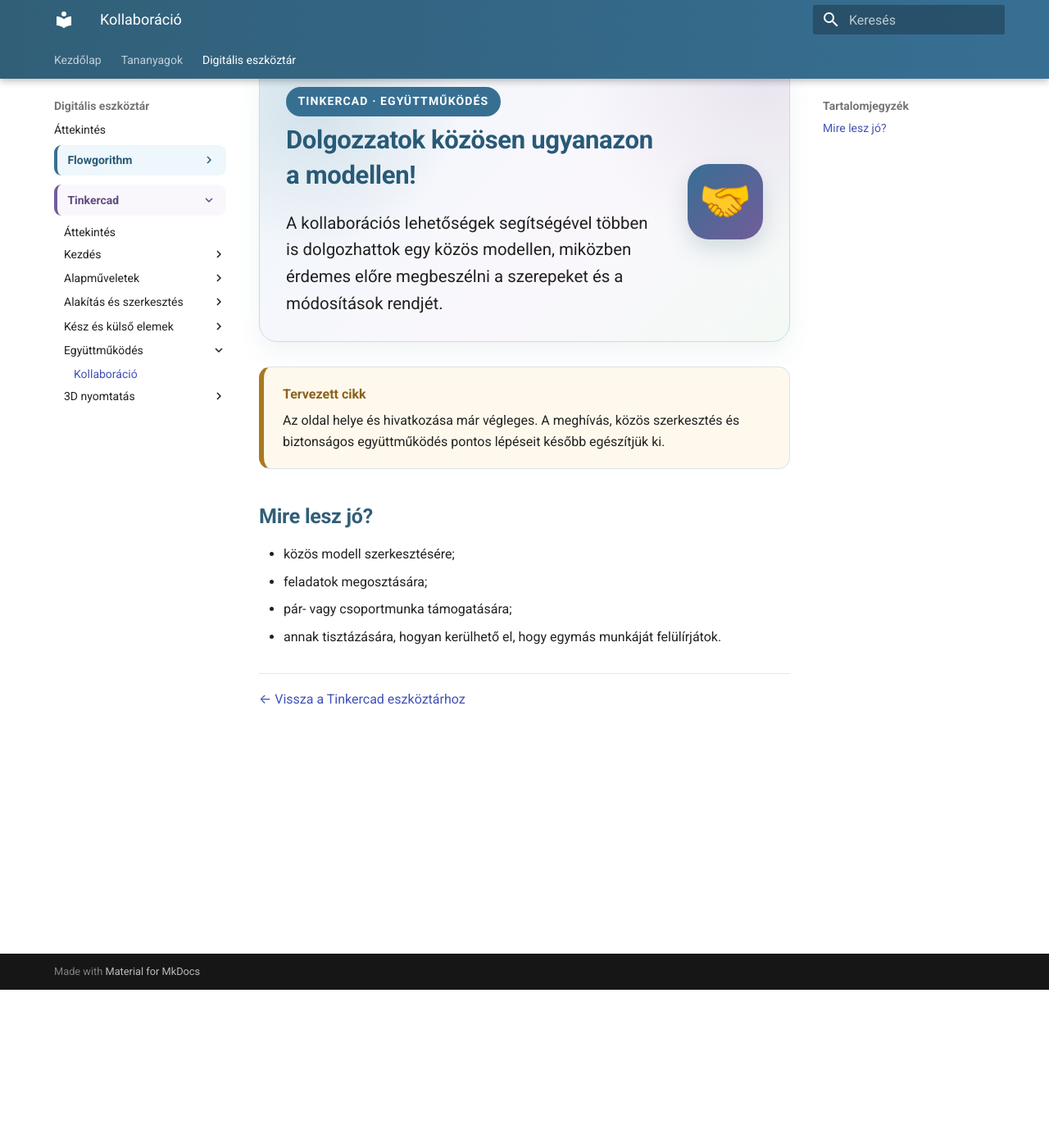
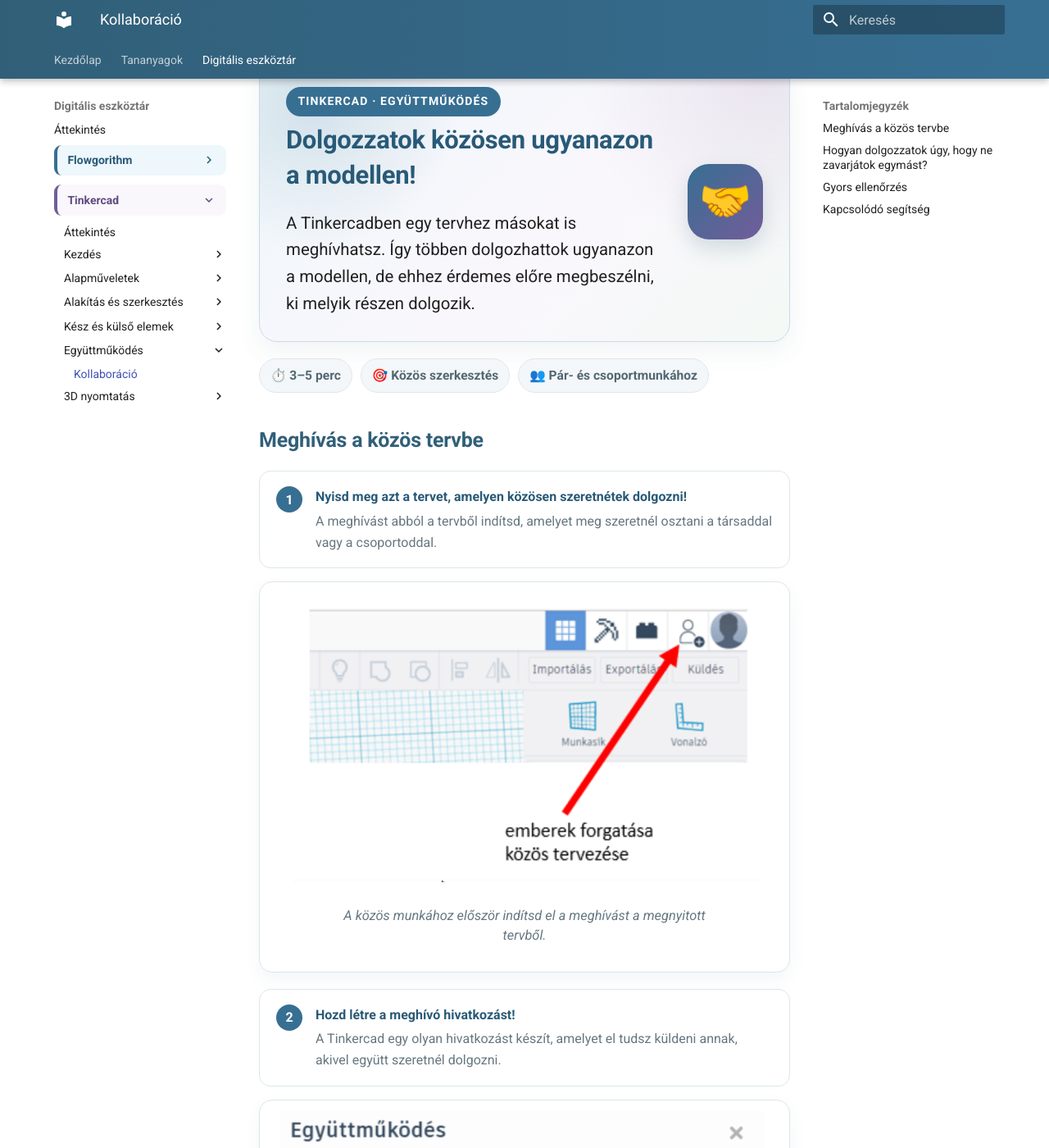
Before and after one commit to bsuszter/digitalis-eszkoztar, an MkDocs documentation site: the page built from docs/eszkoztar/tinkercad/kollaboracio.md, in a window 1280 px wide and 1400 px high, scrolled down 193 px. Shown: the whole window at 82% size. Built offline with MkDocs 1.6.1 and Material for MkDocs 9.7.7, drawn with Linux system fonts in a browser that asks for light colours; some of the changed text lies outside the part shown.

Commit message:
Kollaboráció lecke kidolgozása képekkel

```diff
--- a/docs/eszkoztar/tinkercad/kollaboracio.md
+++ b/docs/eszkoztar/tinkercad/kollaboracio.md
@@ -4,21 +4,103 @@
   <div>
     <span class="article-kicker">TINKERCAD · EGYÜTTMŰKÖDÉS</span>
     <h2>Dolgozzatok közösen ugyanazon a modellen!</h2>
-    <p>A kollaborációs lehetőségek segítségével többen is dolgozhattok egy közös modellen, miközben érdemes előre megbeszélni a szerepeket és a módosítások rendjét.</p>
+    <p>A Tinkercadben egy tervhez másokat is meghívhatsz. Így többen dolgozhattok ugyanazon a modellen, de ehhez érdemes előre megbeszélni, ki melyik részen dolgozik.</p>
   </div>
   <div class="article-hero__icon">🤝</div>
 </div>
 
-<div class="quick-note">
-  <strong>Tervezett cikk</strong>
-  <span>Az oldal helye és hivatkozása már végleges. A meghívás, közös szerkesztés és biztonságos együttműködés pontos lépéseit később egészítjük ki.</span>
+<div class="article-meta">
+  <span>⏱️ 3–5 perc</span>
+  <span>🎯 Közös szerkesztés</span>
+  <span>👥 Pár- és csoportmunkához</span>
 </div>
 
-## Mire lesz jó?
+## Meghívás a közös tervbe
 
-- közös modell szerkesztésére;
-- feladatok megosztására;
-- pár- vagy csoportmunka támogatására;
-- annak tisztázására, hogyan kerülhető el, hogy egymás munkáját felülírjátok.
+<div class="step-stack">
+  <div class="step-card"><span class="step-no">1</span><div><strong>Nyisd meg azt a tervet, amelyen közösen szeretnétek dolgozni!</strong><span>A meghívást abból a tervből indítsd, amelyet meg szeretnél osztani a társaddal vagy a csoportoddal.</span></div></div>
+</div>
+
+<figure class="tool-figure tool-figure--wide">
+  <a href="../../../images/eszkoztar/tinkercad/egyuttmukodes/01-meghivas.png" target="_blank">
+    <img src="../../../images/eszkoztar/tinkercad/egyuttmukodes/01-meghivas.png" alt="Meghívás indítása közös Tinkercad tervhez">
+  </a>
+  <figcaption>A közös munkához először indítsd el a meghívást a megnyitott tervből.</figcaption>
+</figure>
+
+<div class="step-stack">
+  <div class="step-card"><span class="step-no">2</span><div><strong>Hozd létre a meghívó hivatkozást!</strong><span>A Tinkercad egy olyan hivatkozást készít, amelyet el tudsz küldeni annak, akivel együtt szeretnél dolgozni.</span></div></div>
+</div>
+
+<figure class="tool-figure tool-figure--wide">
+  <a href="../../../images/eszkoztar/tinkercad/egyuttmukodes/02-hivatkozas.png" target="_blank">
+    <img src="../../../images/eszkoztar/tinkercad/egyuttmukodes/02-hivatkozas.png" alt="Meghívó hivatkozás létrehozása Tinkercadben">
+  </a>
+  <figcaption>A közös szerkesztéshez létrehozhatsz egy meghívó hivatkozást.</figcaption>
+</figure>
+
+<div class="step-stack">
+  <div class="step-card"><span class="step-no">3</span><div><strong>Másold ki a hivatkozást!</strong><span>A másolt linket ezután elküldheted a társadnak a tanár által megadott kommunikációs felületen.</span></div></div>
+</div>
+
+<figure class="tool-figure tool-figure--wide">
+  <a href="../../../images/eszkoztar/tinkercad/egyuttmukodes/03-hivatkozas-masolasa.png" target="_blank">
+    <img src="../../../images/eszkoztar/tinkercad/egyuttmukodes/03-hivatkozas-masolasa.png" alt="Tinkercad meghívó hivatkozás másolása">
+  </a>
+  <figcaption>Másold ki a meghívó hivatkozást, majd csak annak küldd el, akivel közösen dolgozol.</figcaption>
+</figure>
+
+<div class="step-stack">
+  <div class="step-card"><span class="step-no">4</span><div><strong>Küldd el a meghívót a társadnak!</strong><span>A meghívott tanuló a hivatkozás megnyitásával tud csatlakozni a közös tervhez.</span></div></div>
+</div>
+
+<figure class="tool-figure tool-figure--wide">
+  <a href="../../../images/eszkoztar/tinkercad/egyuttmukodes/04-meghivo-elkuldese.png" target="_blank">
+    <img src="../../../images/eszkoztar/tinkercad/egyuttmukodes/04-meghivo-elkuldese.png" alt="Meghívó elküldése közös Tinkercad munkához">
+  </a>
+  <figcaption>A link elküldése után a társad csatlakozhat a közös munkához.</figcaption>
+</figure>
+
+!!! warning "A meghívó hivatkozást kezeld úgy, mint egy belépőt!"
+    Ne tedd közzé nyilvánosan, és ne küldd tovább olyanoknak, akik nem vesznek részt a közös munkában.
+
+## Hogyan dolgozzatok úgy, hogy ne zavarjátok egymást?
+
+A közös szerkesztés akkor működik jól, ha nem egyszerre próbáltok ugyanazon a kis részleten változtatni. Mielőtt elkezditek a munkát, beszéljétek meg a feladatokat!
+
+<div class="mini-grid mini-grid--uses">
+  <div class="mini-card"><span class="mini-icon">🧩</span><strong>Osszátok fel a modellt!</strong><span>Például egyikőtök készítse az alapot, a másik a feliratot vagy a díszítőelemeket.</span></div>
+  <div class="mini-card"><span class="mini-icon">🗣️</span><strong>Szóljatok egymásnak!</strong><span>Ha átalakítotok vagy töröltök valamit, amit a másik készített, előtte egyeztessetek.</span></div>
+  <div class="mini-card"><span class="mini-icon">👀</span><strong>Ellenőrizzétek együtt!</strong><span>A végén nézzétek végig a teljes modellt, ne csak a saját részeteket.</span></div>
+  <div class="mini-card"><span class="mini-icon">🎯</span><strong>Legyen közös cél!</strong><span>Nem az a lényeg, hogy ki hány elemet készített, hanem hogy a végső modell működjön.</span></div>
+</div>
+
+<div class="quick-note">
+  <strong>Közös modell ≠ összevissza szerkesztés</strong>
+  <span>A kollaboráció nem attól lesz hatékony, hogy mindenki egyszerre mindent módosít. A jó közös munka alapja a feladatok felosztása és az egyeztetés.</span>
+</div>
+
+## Gyors ellenőrzés
+
+<div class="check-panel">
+  <label><input type="checkbox"><span>A megfelelő tervből indítottam a meghívást.</span></label>
+  <label><input type="checkbox"><span>A meghívó hivatkozást csak annak küldtem el, akivel együtt dolgozom.</span></label>
+  <label><input type="checkbox"><span>Megbeszéltük, ki melyik részen dolgozik.</span></label>
+  <label><input type="checkbox"><span>Nem módosítom vagy törlöm a társam munkáját egyeztetés nélkül.</span></label>
+  <label><input type="checkbox"><span>A végén közösen ellenőrizzük a teljes modellt.</span></label>
+</div>
+
+## Kapcsolódó segítség
+
+<div class="related-grid">
+  <a href="../csoportositas/">
+    <span class="related-icon">🧩</span>
+    <span class="related-text"><strong>Csoportosítás és szétbontás</strong><small>Ha a közösen elkészített elemeket egy egységgé szeretnétek rendezni.</small></span>
+  </a>
+  <a href="../masolas-ismetles/">
+    <span class="related-icon">📑</span>
+    <span class="related-text"><strong>Másolás és ismétlés</strong><small>Ha egyikőtök elkészít egy elemet, amelyből több példányra is szükség van.</small></span>
+  </a>
+</div>
 
 <div class="back-link"><a href="../">← Vissza a Tinkercad eszköztárhoz</a></div>
```
